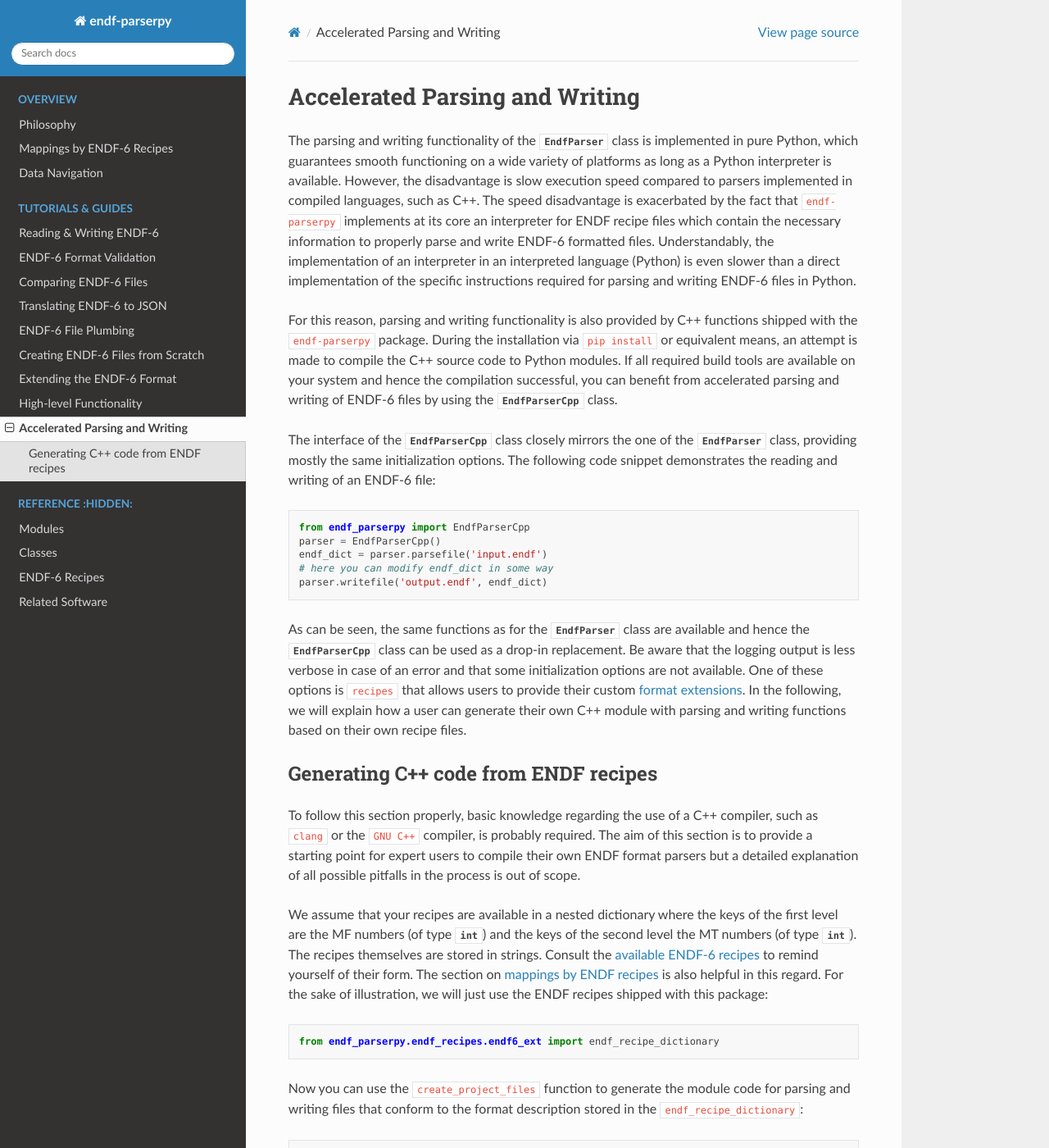
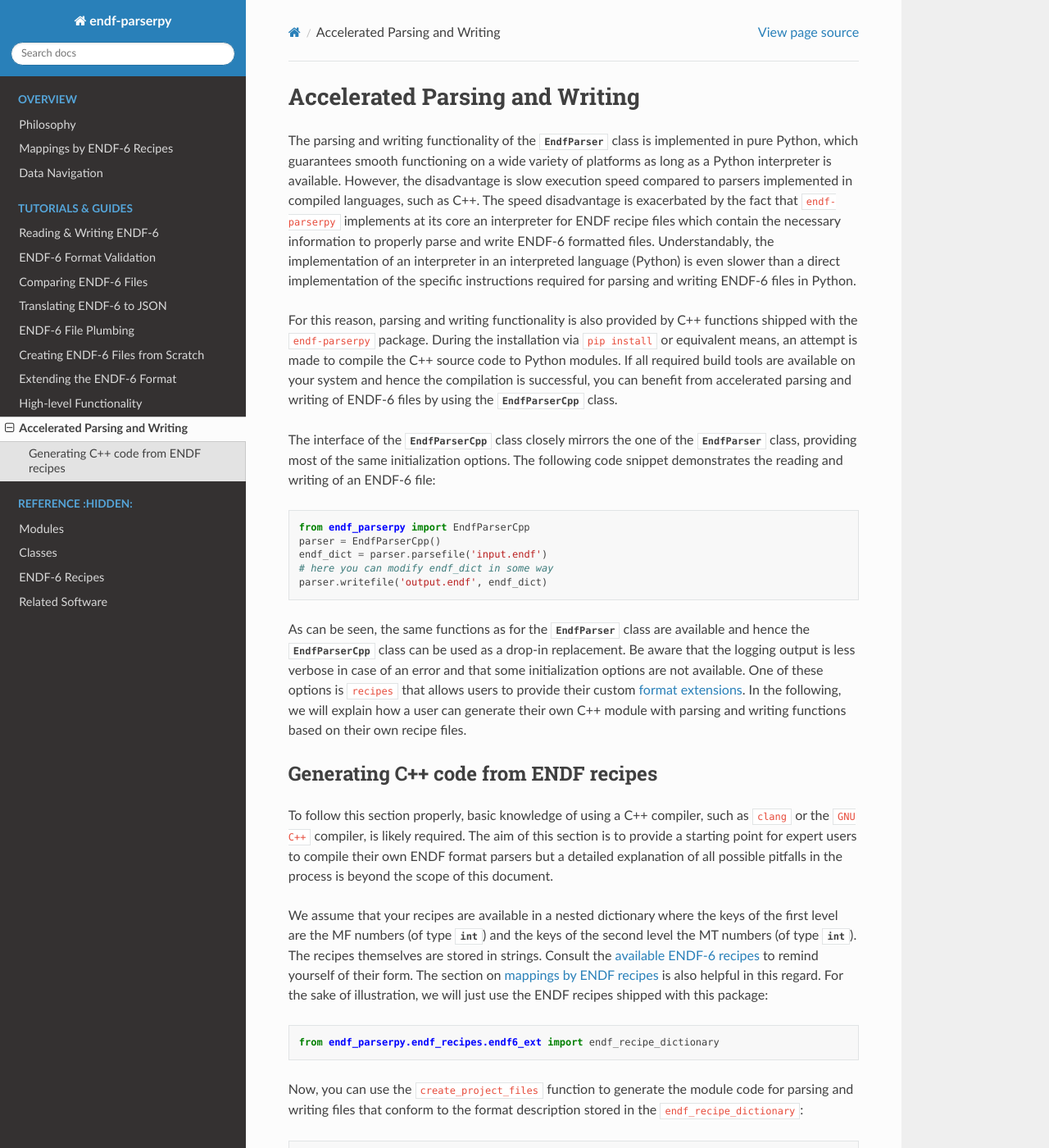
Before and after one commit to IAEA-NDS/endf-parserpy, a Sphinx documentation site: the page built from docs/source/guide/accelerated_parsing_and_writing.rst, in a window 1280 px wide and 1400 px high. Shown: the whole window at 82% size. Built offline with Sphinx 7.4.7 and the Read the Docs theme 2.0.0, drawn with Linux system fonts in a browser that asks for light colours; some of the changed text lies outside the part shown.

Commit message:
improve wording in accelerate_parsing_and_writing.rst

```diff
--- a/docs/source/guide/accelerated_parsing_and_writing.rst
+++ b/docs/source/guide/accelerated_parsing_and_writing.rst
@@ -23,14 +23,14 @@ provided by C++ functions shipped with the ``endf-parserpy``
 package. During the installation via ``pip install`` or equivalent
 means, an attempt is made to compile the C++ source code to
 Python modules. If all required build tools are available on
-your system and hence the compilation successful, you can benefit
+your system and hence the compilation is successful, you can benefit
 from accelerated parsing and writing of ENDF-6 files by using
 the :class:`~endf_parserpy.EndfParserCpp` class.
 
 
 The interface of the :class:`~endf_parserpy.EndfParserCpp` class
 closely mirrors the one of the :class:`~endf_parserpy.EndfParser` class,
-providing mostly the same initialization options. The following
+providing most of the same initialization options. The following
 code snippet demonstrates the reading and writing of an ENDF-6 file:
 
 .. code:: Python
@@ -57,12 +57,12 @@ own recipe files.
 Generating C++ code from ENDF recipes
 ----------------------------------------
 
-To follow this section properly, basic knowledge regarding the
-use of a C++ compiler, such as ``clang`` or the ``GNU C++`` compiler,
-is probably required. The aim of this section is to provide a
+To follow this section properly, basic knowledge of using
+a C++ compiler, such as ``clang`` or the ``GNU C++`` compiler,
+is likely required. The aim of this section is to provide a
 starting point for expert users to compile their own ENDF format parsers
 but a detailed explanation of all possible pitfalls in the process
-is out of scope.
+is beyond the scope of this document.
 
 We assume that your recipes are available in a nested dictionary
 where the keys of the first level are the MF numbers (of type :class:`int`)
@@ -80,7 +80,7 @@ ENDF recipes shipped with this package:
     from endf_parserpy.endf_recipes.endf6_ext import endf_recipe_dictionary
 
 
-Now you can use the ``create_project_files`` function to generate the
+Now, you can use the ``create_project_files`` function to generate the
 module code for parsing and writing files that conform to the format
 description stored in the ``endf_recipe_dictionary``:
 
```
Also changed, not shown: other parts of docs/source/guide/accelerated_parsing_and_writing.rst (+1 -1 lines).
